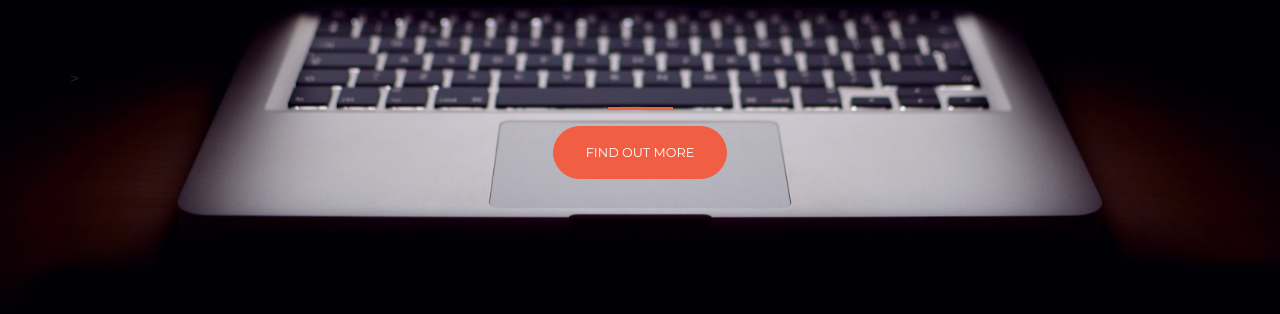
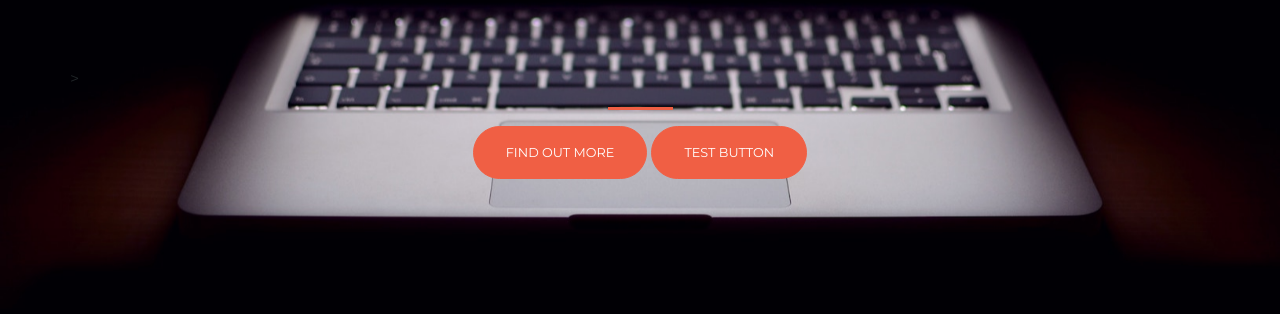
Before and after one commit to princepride/princepride.github.io, a plain HTML site: page index.html in a window 1280 px wide. Shown: the part 350-664 px from the top of the page. Drawn offline with nearby package versions, Linux system fonts and the light colour scheme.

Commit message:
git  pull master

```diff
--- a/index.html
+++ b/index.html
@@ -30,6 +30,9 @@
         <a href="http://eepurl.com/hNBWzT">
           <button type="button" class="btn btn-primary btn-xl">Find out more</button>
         </a>
+        <a href="http://google.com">
+          <button type="button" class="btn btn-primary btn-xl">Test Button</button>
+        </a>
       </section>
     </div>
   </div>
```
Also changed, not shown: style.css (line endings or trailing spaces).
